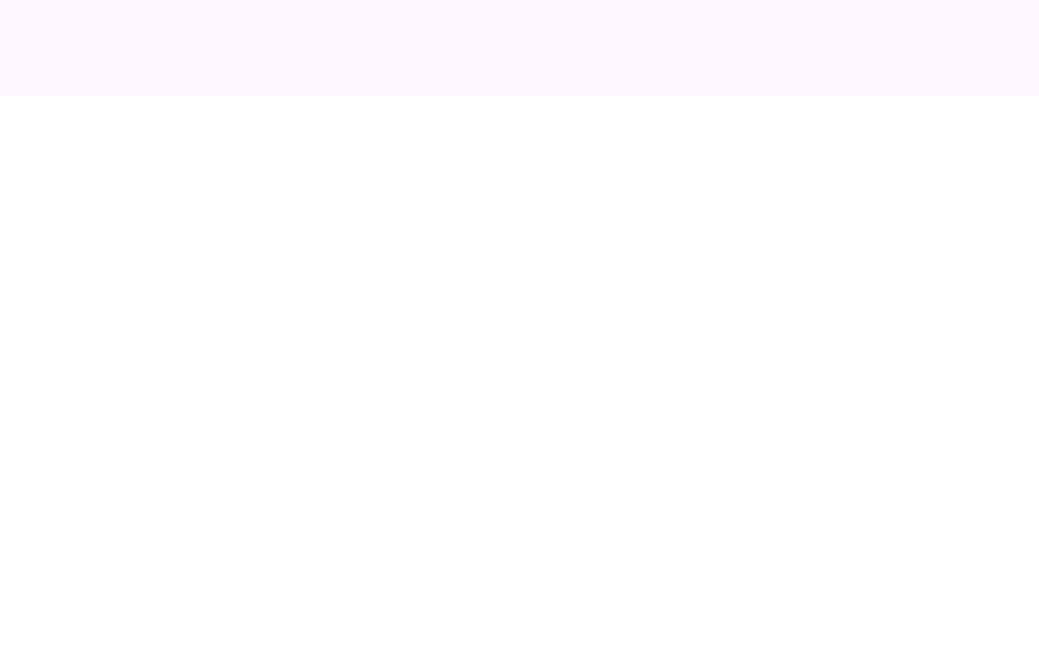
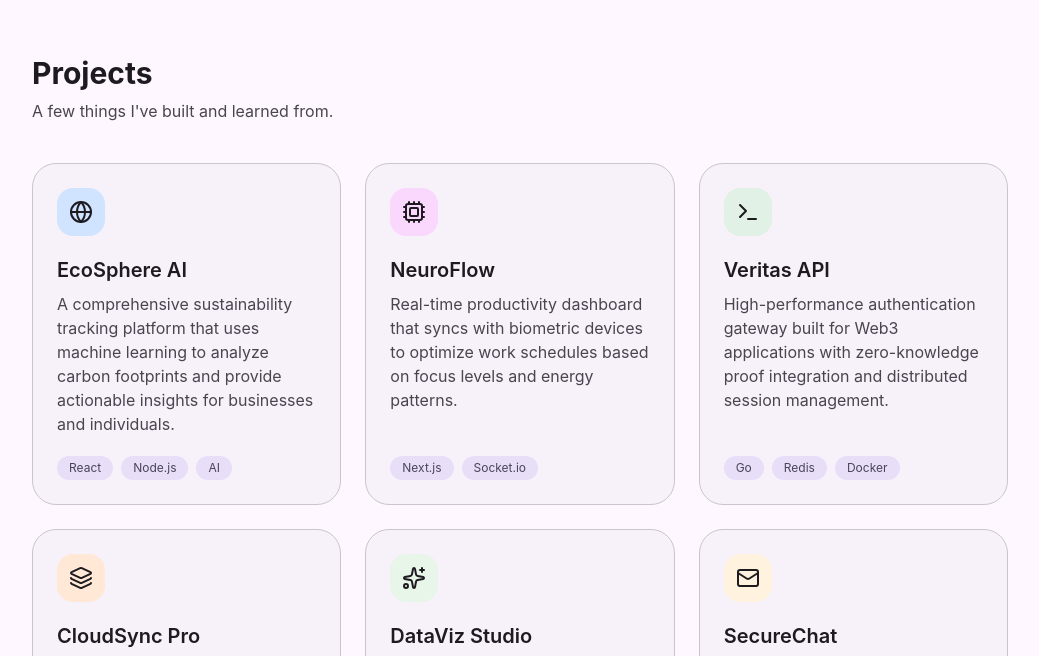
Before and after one commit to Zhecto/my-portfolio, a React (Vite) app: page / in a window 1280 px wide. Shown: the part 704-1360 px from the top of the page, without its empty margins (120-1159 px from the left). Before the commit the page ends 800 px from the top, so only its background shows below. Built offline with nearby package versions, Linux system fonts and the light colour scheme.

Commit message:
feat: add projects section with project cards

```diff
--- a/src/App.tsx
+++ b/src/App.tsx
@@ -19,6 +19,7 @@
  */
 import { Navbar } from './components/Navbar';
 import { Hero } from './components/Hero';
+import { Projects } from './components/Projects';
 
 /**
  * Assets
@@ -30,6 +31,7 @@ export const App = () => {
       <Navbar />
       <main>
         <Hero />
+        <Projects />
       </main>
     </div>
   );
--- /dev/null
+++ b/src/components/ProjectCard.tsx
@@ -0,0 +1,52 @@
+import { ArrowUpRightIcon } from 'lucide-react';
+
+import type { Project } from '../types';
+
+type ProjectCardProps = {
+  project: Project;
+};
+
+export const ProjectCard = ({ project }: ProjectCardProps) => {
+  const { Icon, bg, title, desc, techStacks, projectUrl } = project;
+
+  return (
+    <article className='bg-surface-container-low border-outline-variant flex flex-col rounded-3xl border p-6'>
+      <div
+        className='flex size-12 items-center justify-center rounded-2xl'
+        style={{ backgroundColor: bg }}
+      >
+        <Icon
+          size={24}
+          className='text-[#1d1b20]'
+        />
+      </div>
+
+      <h3 className='text-on-surface mt-5 text-xl font-semibold'>{title}</h3>
+
+      <p className='text-on-surface-variant mt-2 grow'>{desc}</p>
+
+      <ul className='mt-5 flex flex-wrap gap-2'>
+        {techStacks.map((stack) => (
+          <li
+            key={stack}
+            className='bg-secondary-container text-on-secondary-container rounded-full px-3 py-1 text-xs'
+          >
+            {stack}
+          </li>
+        ))}
+      </ul>
+
+      {projectUrl && (
+        <a
+          href={projectUrl}
+          target='_blank'
+          rel='noopener noreferrer'
+          className='text-primary mt-5 inline-flex items-center gap-1 font-medium hover:underline'
+        >
+          View project
+          <ArrowUpRightIcon size={16} />
+        </a>
+      )}
+    </article>
+  );
+};
--- /dev/null
+++ b/src/components/Projects.tsx
@@ -0,0 +1,25 @@
+import { PROJECTS } from '../constants';
+import { ProjectCard } from './ProjectCard';
+
+export const Projects = () => {
+  return (
+    <section
+      id='projects'
+      className='mx-auto max-w-5xl scroll-mt-16 px-6 py-16'
+    >
+      <h2 className='text-on-surface text-3xl font-bold'>Projects</h2>
+      <p className='text-on-surface-variant mt-2'>
+        A few things I've built and learned from.
+      </p>
+
+      <div className='mt-10 grid gap-6 sm:grid-cols-2 lg:grid-cols-3'>
+        {PROJECTS.map((project) => (
+          <ProjectCard
+            key={project.title}
+            project={project}
+          />
+        ))}
+      </div>
+    </section>
+  );
+};
```
